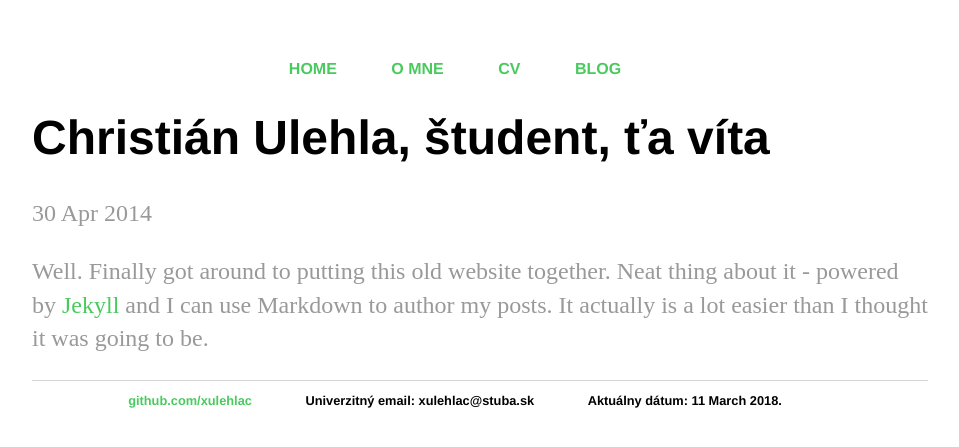
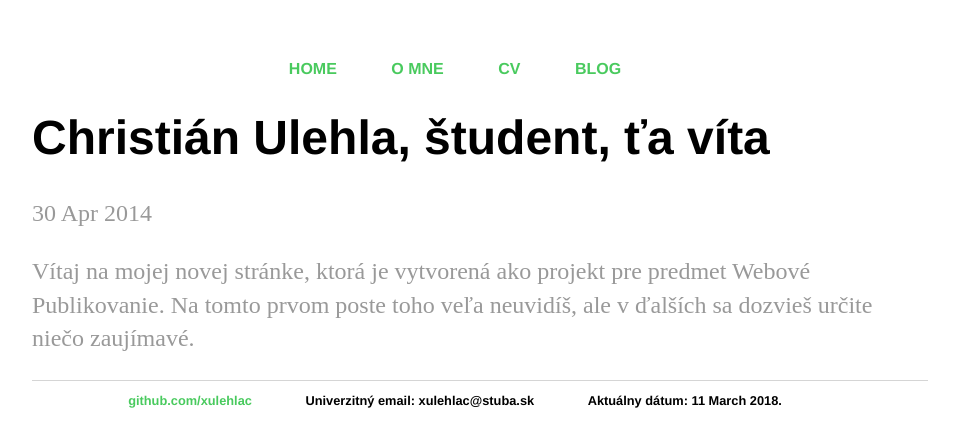
Before and after one commit to xulehlac/xulehlac.github.io, a Jekyll site: the page built from _posts/2018-03-08-vitaj-na-stranke.md, in a window 1280 px wide. Shown: the top 447 px of the page, without its empty margins (160-1119 px from the left). Built offline with Jekyll 4.4.1, drawn with Linux system fonts in a browser that asks for light colours.

Commit message:
Update 2018-03-08-vitaj-na-stranke.md

```diff
--- a/_posts/2018-03-08-vitaj-na-stranke.md
+++ b/_posts/2018-03-08-vitaj-na-stranke.md
@@ -3,4 +3,4 @@ layout: post
 title: "Christián Ulehla, študent, ťa víta"
 date: 2014-04-30
 ---
-Well. Finally got around to putting this old website together. Neat thing about it - powered by [Jekyll](http://jekyllrb.com) and I can use Markdown to author my posts. It actually is a lot easier than I thought it was going to be.
+Vítaj na mojej novej stránke, ktorá je vytvorená ako projekt pre predmet Webové Publikovanie. Na tomto prvom poste toho veľa neuvidíš, ale v ďalších sa dozvieš určite niečo zaujímavé.
```
